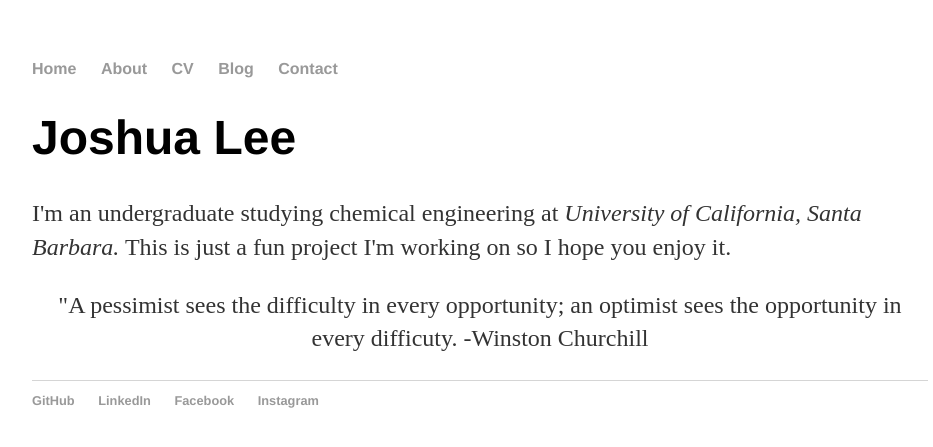
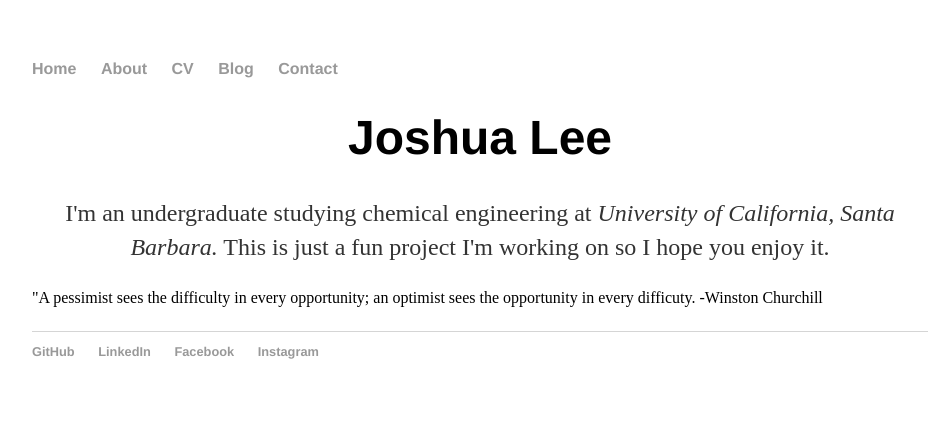
Before and after one commit to 1996leejoshua/1996leejoshua.github.io, a Jekyll site: the page built from index.html, in a window 1280 px wide. Shown: the top 447 px of the page, without its empty margins (160-1093 px from the left). Built offline with Jekyll 4.4.1, drawn with Linux system fonts in a browser that asks for light colours.

Commit message:
Update index.html

```diff
--- a/index.html
+++ b/index.html
@@ -3,8 +3,8 @@
 title: Joshua Lee
 ---
 <div class="blurb">
-	<h1>Joshua Lee</h1>
-	<p>I'm an undergraduate studying chemical engineering at <em>University of California, Santa Barbara.</em> This is just a fun project I'm working on so I hope you enjoy it.</p>
+	<h1 align="center">Joshua Lee</h1>
+	<p align="center">I'm an undergraduate studying chemical engineering at <em>University of California, Santa Barbara.</em> This is just a fun project I'm working on so I hope you enjoy it.</p>
 	<p> </p>
-	<p align="center">"A pessimist sees the difficulty in every opportunity; an optimist sees the opportunity in every difficuty. -Winston Churchill</p>
+	<p.italic align="center">"A pessimist sees the difficulty in every opportunity; an optimist sees the opportunity in every difficuty. -Winston Churchill</p>
 </div><!-- /.blurb -->
```
